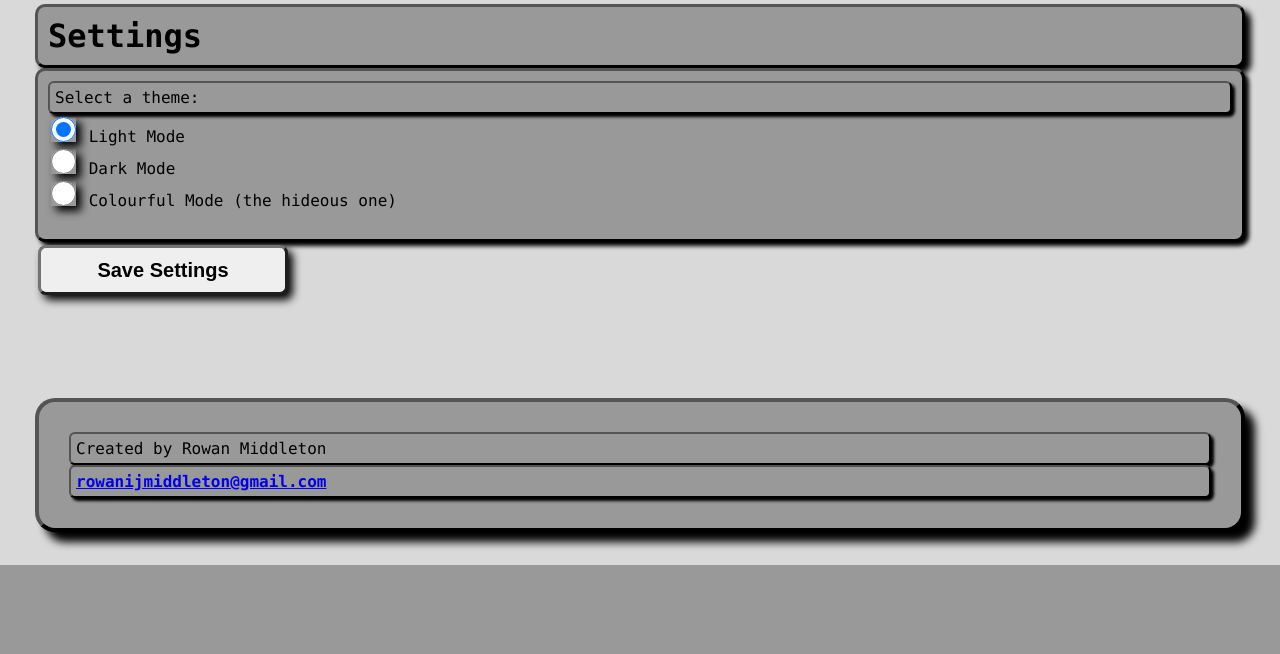
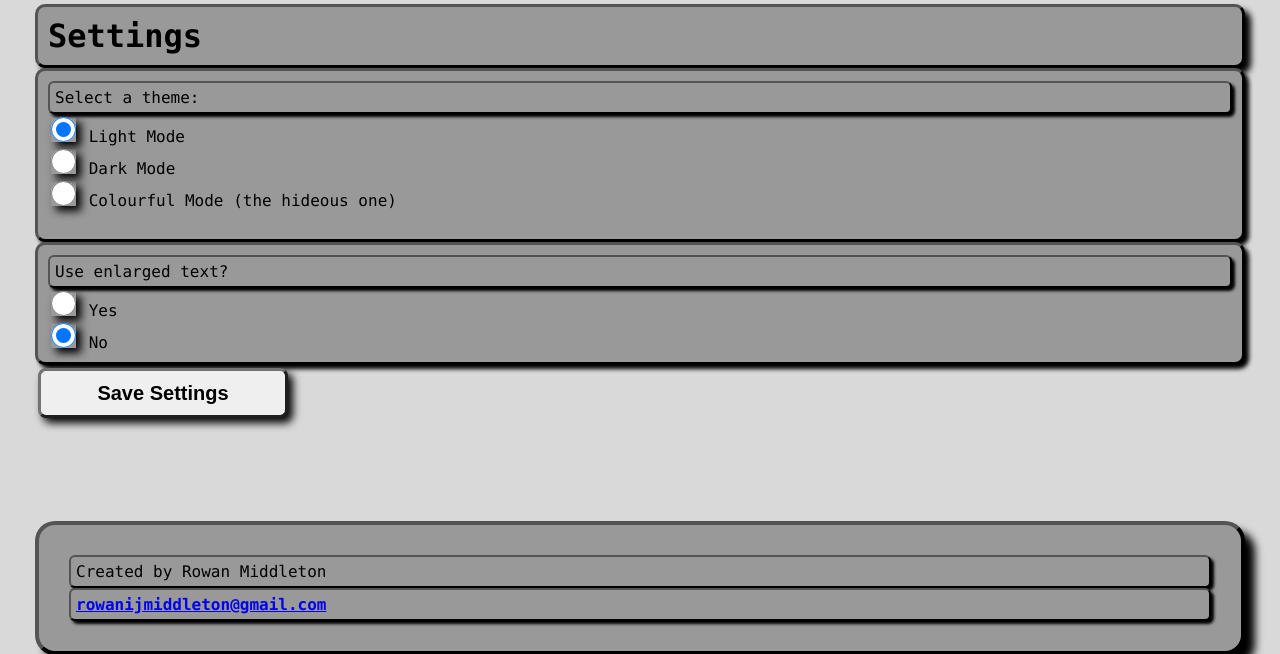
Before and after one commit to Gruffcube/Flask-Test-Website, a Flask app: page /settings in a window 1280 px wide. Shown: the part 305-959 px from the top of the page. Before the commit the page ends 870 px from the top, so only its background shows below. Run offline with Flask 3, Linux system fonts and the light colour scheme; parts of the project's set-up code (start-up, migrations or seed data) failed here and were passed over.

Commit message:
Add enlarged text accessability feature

```diff
--- a/src/web_application/routes.py
+++ b/src/web_application/routes.py
@@ -15,6 +15,7 @@ def inject_global_data():
     current_theme = session.get('theme', 'light')
     access_token = session.get('access_token', None)
     user_id = session.get('user_id', None)
+    enlarged_text = session.get('enlarged_text', 'false')
 
 
     if user_id is not None:
@@ -40,7 +41,7 @@ def inject_global_data():
 
 
 
-    return dict(theme=current_theme, access_token=access_token, full_name=full_name)
+    return dict(theme=current_theme, access_token=access_token, full_name=full_name, enlarged_text=enlarged_text)
 
 
 
@@ -137,11 +138,13 @@ def settings():
 
     if request.method == "POST":
         theme = request.form.get('theme')
+        enlarged_text = request.form.get('enlarged_text')
 
         session.permanent = True
 
 
         session['theme'] = theme
+        session['enlarged_text'] = enlarged_text
 
 
         return redirect(request.referrer or url_for('main.index'))
--- /dev/null
+++ b/static/css/enlarged_text.css
@@ -0,0 +1,4 @@
+body {
+    font-size: 30px;
+    font-weight: bold;
+}
--- a/templates/base.html
+++ b/templates/base.html
@@ -19,6 +19,12 @@
 
     {% elif theme == "colourful" %}
         <link rel='stylesheet' type='text/css' href="{{ url_for('static', filename='css/colourful_mode.css') }}">
+
+    {% endif %}
+
+
+    {% if enlarged_text == 'true' %}
+        <link rel='stylesheet' type='text/css' href="{{ url_for('static', filename='css/enlarged_text.css') }}">
 
     {% endif %}
 
--- a/templates/settings.html
+++ b/templates/settings.html
@@ -24,6 +24,18 @@
 
             </div>
 
+            <div class="box_widget">
+
+                <p>Use enlarged text?</p>
+
+                <input type="radio" id="yes_enlarged_text" name="enlarged_text" value="true" required {% if enlarged_text == 'true' %} checked {% endif %}>
+                <label for="yes_enlarged_text">Yes</label><br>
+
+                <input type="radio" id="no_enlarged_text" name="enlarged_text" value="false" required {% if enlarged_text == 'false' %} checked {% endif %}>
+                <label for="no_enlarged_text">No</label><br>
+
+            </div>
+
             <input type="submit" value="Save Settings">
 
         </form>
```
